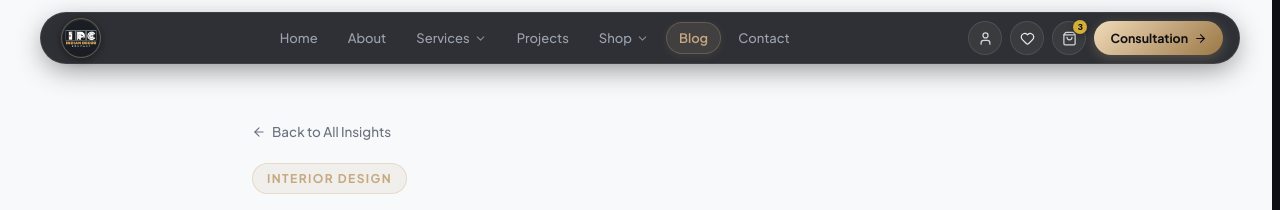
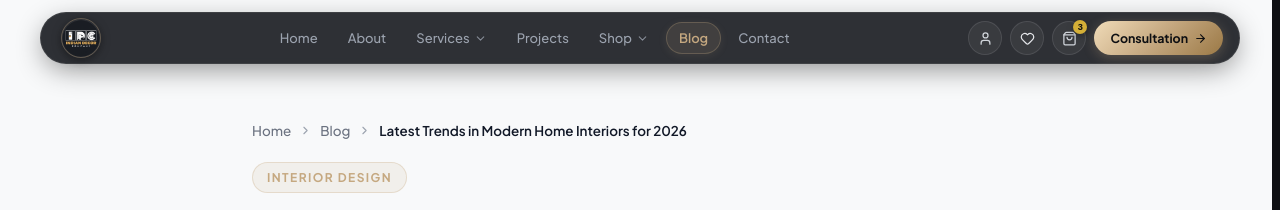
Before and after one commit to indiandecorcompanybangalore-cmyk/indiandecorcompany, a React (Vite) app: page /blog/1 in a window 1280 px wide. Shown: the top 210 px of the page. Built offline with nearby package versions, Linux system fonts and the light colour scheme; a web font is replaced by a local one.

Commit message:
Add visible breadcrumb nav and aligned BreadcrumbList schema to service and blog pages

```diff
--- a/scripts/prerender.js
+++ b/scripts/prerender.js
@@ -316,7 +316,7 @@ for (const service of servicesData) {
     "itemListElement": [
       { "@type": "ListItem", "position": 1, "name": "Home", "item": "https://indiandecorcompany.in/" },
       { "@type": "ListItem", "position": 2, "name": "Services", "item": "https://indiandecorcompany.in/services/" },
-      { "@type": "ListItem", "position": 3, "name": service.title, "item": `https://indiandecorcompany.in/services/${service.slug}` }
+      { "@type": "ListItem", "position": 3, "name": service.title, "item": `https://indiandecorcompany.in/services/${service.slug}/` }
     ]
   };
 
--- a/src/pages/BlogPostPage.jsx
+++ b/src/pages/BlogPostPage.jsx
@@ -1,6 +1,6 @@
 import React from 'react';
 import { useParams, Link } from 'react-router-dom';
-import { ArrowLeft, ArrowRight, Clock, Calendar, Briefcase, ShoppingBag } from 'lucide-react';
+import { ArrowLeft, ArrowRight, ChevronRight, Clock, Calendar, Briefcase, ShoppingBag } from 'lucide-react';
 import { blogArticles } from '../data/blogData';
 import { servicesData } from '../data/servicesData';
 import { productsData } from '../data/productsData';
@@ -30,28 +30,63 @@ export const BlogPostPage = () => {
         type="BreadcrumbList"
         data={[
           { name: "Home", url: "https://indiandecorcompany.in/" },
-          { name: "Blog", url: "https://indiandecorcompany.in/blog" },
-          { name: article.title, url: `https://indiandecorcompany.in/blog/${article.slug}` }
+          { name: "Blog", url: "https://indiandecorcompany.in/blog/" },
+          { name: article.title, url: `https://indiandecorcompany.in/blog/${article.slug}/` }
         ]}
       />
 
       {/* Header Container */}
       <div className="container-custom" style={{ maxWidth: '880px', margin: '0 auto', paddingTop: '20px' }}>
-        <Link
-          to="/blog"
+        <nav
+          aria-label="Breadcrumb"
           style={{
-            display: 'inline-flex',
+            display: 'flex',
+            flexWrap: 'wrap',
             alignItems: 'center',
-            gap: '6px',
+            gap: '8px',
             fontSize: '0.84rem',
-            color: '#6B7280',
-            textDecoration: 'none',
             marginBottom: '20px',
-            fontWeight: 500
+            color: '#6B7280'
           }}
         >
-          <ArrowLeft size={14} /> Back to All Insights
-        </Link>
+          <Link
+            to="/"
+            style={{
+              color: '#6B7280',
+              textDecoration: 'none',
+              fontWeight: 500,
+              transition: 'color 0.2s'
+            }}
+          >
+            Home
+          </Link>
+          <ChevronRight size={13} style={{ color: '#9CA3AF' }} />
+          <Link
+            to="/blog"
+            style={{
+              color: '#6B7280',
+              textDecoration: 'none',
+              fontWeight: 500,
+              transition: 'color 0.2s'
+            }}
+          >
+            Blog
+          </Link>
+          <ChevronRight size={13} style={{ color: '#9CA3AF' }} />
+          <span
+            style={{
+              color: '#111827',
+              fontWeight: 600,
+              maxWidth: '380px',
+              overflow: 'hidden',
+              textOverflow: 'ellipsis',
+              whiteSpace: 'nowrap'
+            }}
+            title={article.title}
+          >
+            {article.title}
+          </span>
+        </nav>
 
         <div>
           <span
--- a/src/pages/ServiceDetailPage.jsx
+++ b/src/pages/ServiceDetailPage.jsx
@@ -1,6 +1,6 @@
 import React from 'react';
 import { useParams, Link } from 'react-router-dom';
-import { ArrowLeft, CheckCircle2, ShieldCheck, Sparkles, Calendar, Phone, ArrowRight } from 'lucide-react';
+import { ArrowLeft, CheckCircle2, ShieldCheck, Sparkles, Calendar, Phone, ArrowRight, ChevronRight } from 'lucide-react';
 import { servicesData } from '../data/servicesData';
 import { projectsData } from '../data/projectsData';
 import { useLead } from '../context/LeadContext';
@@ -32,8 +32,8 @@ export const ServiceDetailPage = () => {
         type="BreadcrumbList"
         data={[
           { name: "Home", url: "https://indiandecorcompany.in/" },
-          { name: "Services", url: "https://indiandecorcompany.in/services" },
-          { name: service.title, url: `https://indiandecorcompany.in/services/${service.slug}` }
+          { name: "Services", url: "https://indiandecorcompany.in/services/" },
+          { name: service.title, url: `https://indiandecorcompany.in/services/${service.slug}/` }
         ]}
       />
 
@@ -55,21 +55,49 @@ export const ServiceDetailPage = () => {
         />
 
         <div className="container-custom" style={{ position: 'absolute', bottom: '48px', left: 0, right: 0, zIndex: 2 }}>
-          <Link
-            to="/services"
+          <nav
+            aria-label="Breadcrumb"
             style={{
-              display: 'inline-flex',
+              display: 'flex',
+              flexWrap: 'wrap',
               alignItems: 'center',
-              gap: '6px',
+              gap: '8px',
               fontSize: '0.82rem',
-              color: 'var(--color-gold)',
-              textDecoration: 'none',
               marginBottom: '14px',
-              fontWeight: 600
+              fontWeight: 500
             }}
           >
-            <ArrowLeft size={14} /> Back to All Services
-          </Link>
+            <Link
+              to="/"
+              style={{
+                color: '#D1D5DB',
+                textDecoration: 'none',
+                transition: 'color 0.2s'
+              }}
+            >
+              Home
+            </Link>
+            <ChevronRight size={13} style={{ color: 'var(--color-gold)' }} />
+            <Link
+              to="/services"
+              style={{
+                color: '#D1D5DB',
+                textDecoration: 'none',
+                transition: 'color 0.2s'
+              }}
+            >
+              Services
+            </Link>
+            <ChevronRight size={13} style={{ color: 'var(--color-gold)' }} />
+            <span
+              style={{
+                color: 'var(--color-gold)',
+                fontWeight: 600
+              }}
+            >
+              {service.title}
+            </span>
+          </nav>
           <span style={{ display: 'block', fontSize: '0.75rem', fontWeight: 600, letterSpacing: '0.18em', color: 'var(--color-gold)', textTransform: 'uppercase', marginBottom: '8px' }}>
             IDC BANGALORE SERVICE SPECIALIZATION
           </span>
```
